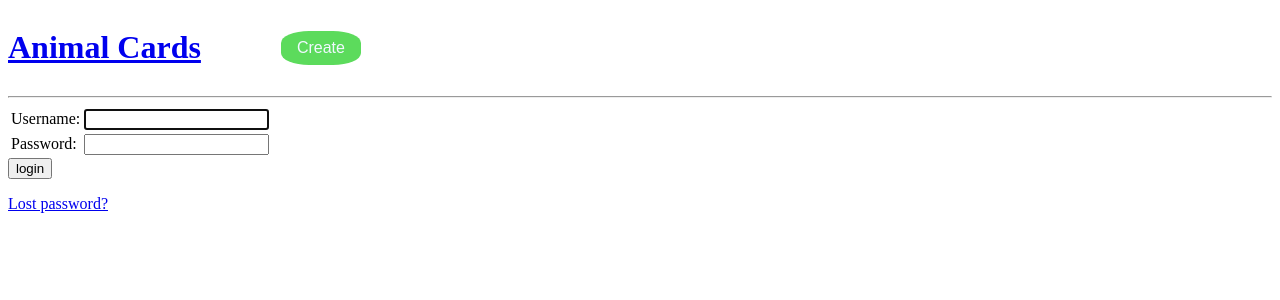
After one commit to Ioan93Andrei/Django-CRUD-Animal-Cards, a Django app: page /accounts/login/ in a window 1280 px wide. The commit adds this page. Shown: the top 300 px of the page. Run offline with Django 4.2, Linux system fonts and the light colour scheme.

Commit message:
added the Django login and logout pages

```diff
--- a/animal_cards/settings.py
+++ b/animal_cards/settings.py
@@ -56,7 +56,7 @@ ROOT_URLCONF = 'animal_cards.urls'
 TEMPLATES = [
     {
         'BACKEND': 'django.template.backends.django.DjangoTemplates',
-        'DIRS': [],
+        'DIRS': [os.path.join(BASE_DIR, 'templates')],
         'APP_DIRS': True,
         'OPTIONS': {
             'context_processors': [
@@ -125,3 +125,4 @@ STATIC_URL = 'static/'
 DEFAULT_AUTO_FIELD = 'django.db.models.BigAutoField'
 MEDIA_URL = '/media/'
 MEDIA_ROOT = os.path.join(BASE_DIR, 'media')
+LOGIN_REDIRECT_URL = '/'
--- a/animal_cards/urls.py
+++ b/animal_cards/urls.py
@@ -20,5 +20,6 @@ from django.conf.urls.static import static
 
 urlpatterns = [
     path('', include('cards.urls')),
+    path('accounts/', include('django.contrib.auth.urls')),
     path('admin/', admin.site.urls),
 ]+ static(settings.MEDIA_URL, document_root = settings.MEDIA_ROOT)
--- a/cards/static/cards/main.css
+++ b/cards/static/cards/main.css
@@ -40,7 +40,6 @@ img {
     gap: 5em;
     align-items: center;
 }
-
 
 .blog {
     width: 30rem;
--- a/cards/templates/index.html
+++ b/cards/templates/index.html
@@ -12,7 +12,7 @@
 <body>
 
     <div id="navbar">
-        <h1 id="title">Animal Cards</h1>
+        <a href="{% url 'list_view' %}"><h1 id="title">Animal Cards</h1></a>
         <a href="{% url 'create_view' %}"><button type="submit" class="create-button">Create</button></a>
     </div>
     <hr />
--- /dev/null
+++ b/cards/templates/registration/logged_out.html
@@ -0,0 +1,6 @@
+{% extends "index.html" %}
+
+{% block content %}
+  <p>Logged out!</p>
+  <a href="{% url 'login'%}">Click here to login again.</a>
+{% endblock %}
--- /dev/null
+++ b/cards/templates/registration/login.html
@@ -0,0 +1,37 @@
+{% extends "index.html" %}
+
+{% block content %}
+
+  {% if form.errors %}
+    <p>Your username and password didn't match. Please try again.</p>
+  {% endif %}
+
+  {% if next %}
+    {% if user.is_authenticated %}
+      <p>Your account doesn't have access to this page. To proceed,
+      please login with an account that has access.</p>
+    {% else %}
+      <p>Please login to see this page.</p>
+    {% endif %}
+  {% endif %}
+
+  <form method="post" action="{% url 'login' %}">
+    {% csrf_token %}
+    <table>
+      <tr>
+        <td>{{ form.username.label_tag }}</td>
+        <td>{{ form.username }}</td>
+      </tr>
+      <tr>
+        <td>{{ form.password.label_tag }}</td>
+        <td>{{ form.password }}</td>
+      </tr>
+    </table>
+    <input type="submit" value="login">
+    <input type="hidden" name="next" value="{{ next }}">
+  </form>
+
+  {# Assumes you setup the password_reset view in your URLconf #}
+  <p><a href="{% url 'password_reset' %}">Lost password?</a></p>
+
+{% endblock %}
```
Also changed, not shown: db.sqlite3, media/images/632b093217f39ba1606a0be3752f72bc_FaoWTyz.jpg (added).
